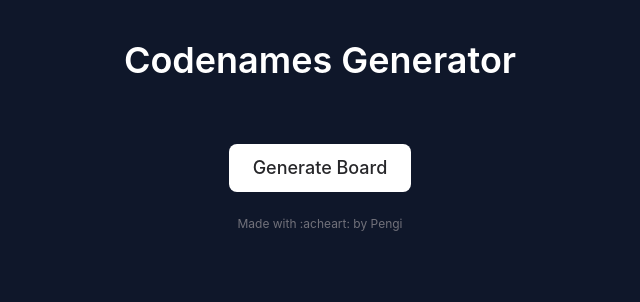
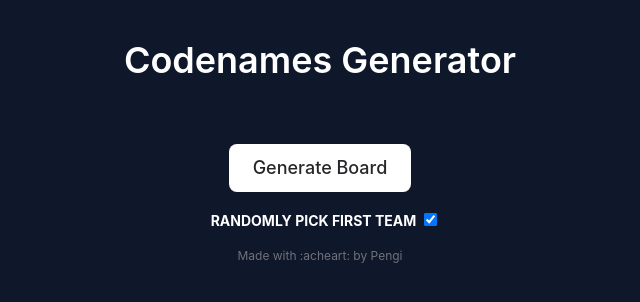
Before and after one commit to JamesPengi/codenames-generator, a React (Create React App) app: page / in a window 1280 px wide. Shown: the top 302 px of the page, without its empty margins (320-960 px from the left). Built offline with nearby package versions, Linux system fonts and the light colour scheme.

Commit message:
added choice for random team pick

```diff
--- a/src/App.jsx
+++ b/src/App.jsx
@@ -5,6 +5,7 @@ import { MersenneTwister19937, pick } from 'random-js';
 export default class App extends Component {
   state = {
     isGenerated: false,
+    pickRandomStart: true,
   };
 
   _generateTable() {
@@ -35,10 +36,16 @@ export default class App extends Component {
       'white',
       'white',
     ];
+    var firstTeam;
 
+    if (this.state.pickRandomStart) {
       // Pick first team and push to cards array
-    const firstTeam = pick(MersenneTwister19937.autoSeed(), ['red', 'blue']);
+      firstTeam = pick(MersenneTwister19937.autoSeed(), ['red', 'blue']);
       cards.push(firstTeam);
+    } else {
+      firstTeam = null;
+      cards.push('wildcard');
+    }
 
     // Pick and push cards to game table
     var gameTable = [];
@@ -97,8 +104,15 @@ export default class App extends Component {
   }
 
   render() {
-    var { firstRow, secondRow, thirdRow, fourthRow, fifthRow, firstTeam } =
-      this.state;
+    var {
+      firstRow,
+      secondRow,
+      thirdRow,
+      fourthRow,
+      fifthRow,
+      firstTeam,
+      pickRandomStart,
+    } = this.state;
     return (
       <div className="bg-blue-900 min-h-screen min-v-screen flex flex-col mx-auto my-auto px-4 pb-3 text-center">
         <p className="text-white text-3xl md:text-4xl font-semibold my-10">
@@ -212,7 +226,8 @@ export default class App extends Component {
                 </tr>
               </tbody>
             </table>
-            <div className="flex flex-col my-5">
+            {firstTeam !== null ? (
+              <div className="flex flex-col mt-5">
                 <div className="text-white font-bold text-sm uppercase">
                   {firstTeam} starts!
                 </div>
@@ -237,7 +252,8 @@ export default class App extends Component {
                   </tbody>
                 </table>
               </div>
-            <div className="flex flex-col">
+            ) : null}
+            <div className="flex flex-col mt-5">
               <table>
                 <tbody>
                   <tr>
@@ -265,7 +281,7 @@ export default class App extends Component {
             </div>
           </div>
         )}
-        <div className="my-4">
+        <div className="mt-4">
           <button
             className="h-12 px-6 m-2 font-medium text-lg bg-white text-gray-800 transition-colors duration-150 rounded-lg focus:shadow-outline hover:bg-gray-200"
             onClick={() => this._generateTable()}
@@ -273,6 +289,26 @@ export default class App extends Component {
             Generate Board
           </button>
         </div>
+        <div className="mb-4 mt-2">
+          <label
+            htmlFor="pickRandomTeam"
+            className="mx-2 text-white uppercase text-sm font-bold"
+          >
+            Randomly Pick First Team
+          </label>
+          <input
+            type="checkbox"
+            name="pickRandomTeam"
+            id="pickRandomTeam"
+            onChange={() =>
+              this.setState({
+                pickRandomStart: !pickRandomStart,
+              })
+            }
+            checked={pickRandomStart}
+            className="cursor-pointer"
+          />
+        </div>
         <p className="text-xs text-gray-500">Made with :acheart: by Pengi</p>
       </div>
     );
```
Lines whose indentation alone changed are shown as unchanged.
